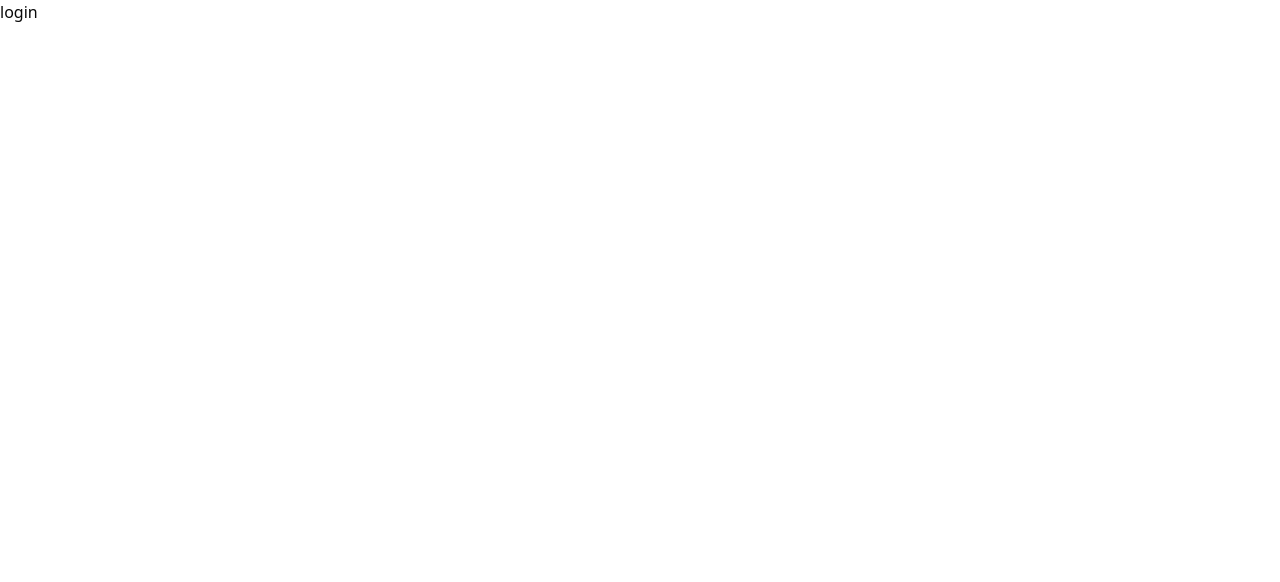
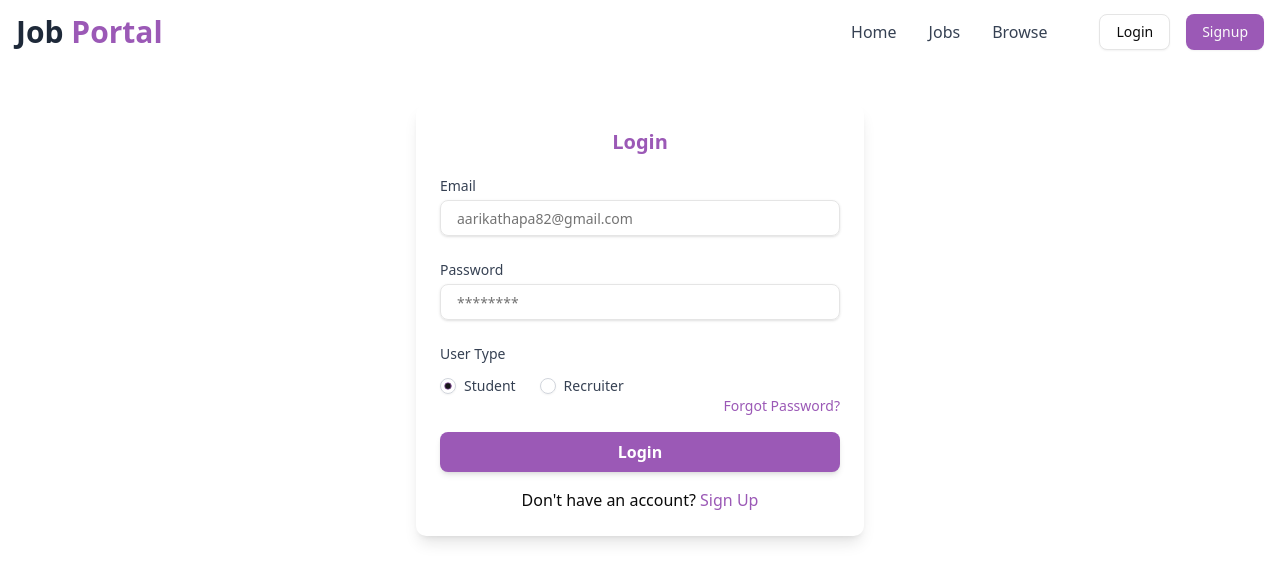
Before and after one commit to Anupama-n/job-portal, a React (Vite) app in the folder frontend/: page /login in a window 1280 px wide. Shown: the top 582 px of the page. Built offline with nearby package versions, Linux system fonts and the light colour scheme.

Commit message:
updated signup page and layout of a login page

```diff
--- a/frontend/src/components/auth/login.jsx
+++ b/frontend/src/components/auth/login.jsx
@@ -1,9 +1,90 @@
-import React from 'react'
+import React, { useState } from 'react';
+import Navbar from '../shared/Navbar';
+import { Label } from "@/components/ui/label";
+import { Input } from '../ui/input';
+import { RadioGroup, RadioGroupItem } from "@/components/ui/radio-group";
+import { Link } from 'react-router-dom';
 
 const Login = () => {
-  return (
-    <div>login</div>
-  )
-}
+    const [selectedOption, setSelectedOption] = useState("student");
 
-export default Login
+    const handleRadioChange = (value) => {
+        setSelectedOption(value);
+    };
+
+    return (
+        <div>
+            <Navbar />
+
+            <div className="max-w-md mx-auto mt-10 p-6 bg-white shadow-lg rounded-lg">
+                <form>
+                    <h1 className="font-bold text-xl text-center text-[#9B59B6] mb-5">Login</h1>
+
+                    <div className="mb-6">
+                        <Label className="block text-sm font-medium text-gray-700">Email</Label>
+                        <Input
+                            type="email"
+                            placeholder="aarikathapa82@gmail.com"
+                            className="mt-1 px-4 py-2 border rounded-md w-full shadow-sm focus:outline-none focus:ring-2 focus:ring-[#9B59B6] focus:border-[#9B59B6]"
+                        />
+                    </div>
+
+                    <div className="mb-6">
+                        <Label className="block text-sm font-medium text-gray-700">Password</Label>
+                        <Input
+                            type="password"
+                            placeholder="********"
+                            className="mt-1 px-4 py-2 border rounded-md w-full shadow-sm focus:outline-none focus:ring-2 focus:ring-[#9B59B6] focus:border-[#9B59B6]"
+                        />
+                    </div>
+
+                    <div>
+                        <Label className="block text-sm font-medium text-gray-700 mb-3">User Type</Label>
+                        <RadioGroup value={selectedOption} onValueChange={handleRadioChange}>
+                            <div className="flex items-center space-x-6">
+                                <div className="flex items-center space-x-2">
+                                    <RadioGroupItem
+                                        value="student"
+                                        name="role"
+                                        className="h-4 w-4 border-gray-300 text-[#9B59B6] focus:ring-[#9B59B6] rounded-full cursor-pointer transition-all duration-200"
+                                    />
+                                    <Label className="text-sm text-gray-700 cursor-pointer">Student</Label>
+                                </div>
+
+                                <div className="flex items-center space-x-2">
+                                    <RadioGroupItem
+                                        value="recruiter"
+                                        name="role"
+                                        className="h-4 w-4 border-gray-300 text-[#9B59B6] focus:ring-[#9B59B6] rounded-full cursor-pointer transition-all duration-200"
+                                    />
+                                    <Label className="text-sm text-gray-700 cursor-pointer">Recruiter</Label>
+                                </div>
+                            </div>
+                        </RadioGroup>
+                    </div>
+
+                    <div className="flex justify-end mb-4">
+                        <Link to="/forgot-password" className="text-sm text-[#9B59B6] hover:underline">Forgot Password?</Link>
+                    </div>
+
+                    <div className="flex justify-center">
+                        <button
+                            type="submit"
+                            className="w-full py-2 px-4 bg-[#9B59B6] text-white font-semibold rounded-md shadow-md hover:bg-[#7A3C8E] focus:outline-none focus:ring-2 focus:ring-[#9B59B6] mb-4"
+                        >
+                            Login
+                        </button>
+                    </div>
+
+                    <div className="flex justify-center">
+                        <span>
+                            Don't have an account? <Link to="/signup" className="text-[#9B59B6] hover:underline">Sign Up</Link>
+                        </span>
+                    </div>
+                </form>
+            </div>
+        </div>
+    );
+};
+
+export default Login;
--- a/frontend/src/components/auth/signup.jsx
+++ b/frontend/src/components/auth/signup.jsx
@@ -6,42 +6,61 @@ import { RadioGroup, RadioGroupItem } from "@/components/ui/radio-group";
 import { Link } from 'react-router-dom';
 
 const Signup = () => {
-    const [selectedOption, setSelectedOption] = useState("comfortable");  // State to track selected radio option
 
-    const handleRadioChange = (value) => {
-        setSelectedOption(value);
-    };
+    const [input, setInput] = useState({
+        fullname: "",
+        email: "",
+        phoneNumber: "",
+        password: "",
+        role: "",
+        file: ""
+    })
+
+
+    const changeEventHandler = (e) => {
+        setInput({ ...input, [e.target.name]: e.target.value });
+
+    }
+    const changeFileHandler = (e) => {
+        setInput({ ...input, file: e.target.files?.[0] });
+    }
+
+
+    const submitHandler = async (e) => {
+        e.preventDefault();
+        console.log(input);
+
+    }
 
     return (
         <div>
             <Navbar />
 
             <div className="max-w-md mx-auto mt-10 p-6 bg-white shadow-lg rounded-lg">
-                <form action="">
+                <form onSubmit={submitHandler} action="">
                     <h1 className="font-bold text-xl text-center text-[#9B59B6] mb-5">Sign Up</h1>
 
                     <div className="mb-4">
-                        <Label className="block text-sm font-medium text-gray-700">First Name</Label>
+                        <Label className="block text-sm font-medium text-gray-700">Full Name</Label>
                         <Input
                             type="text"
-                            placeholder="Aarika"
+                            value={input.fullname}
+                            name="fullname"
+                            onChange={changeEventHandler}
+                            placeholder="Aarika Thapa"
                             className="mt-1 px-4 py-2 border rounded-md w-full shadow-sm focus:outline-none focus:ring-2 focus:ring-[#9B59B6] focus:border-[#9B59B6]"
                         />
                     </div>
 
-                    <div className="mb-6">
-                        <Label className="block text-sm font-medium text-gray-700">Last Name</Label>
-                        <Input
-                            type="text"
-                            placeholder="Thapa"
-                            className="mt-1 px-4 py-2 border rounded-md w-full shadow-sm focus:outline-none focus:ring-2 focus:ring-[#9B59B6] focus:border-[#9B59B6]"
-                        />
-                    </div>
+
 
                     <div className="mb-6">
                         <Label className="block text-sm font-medium text-gray-700">Email</Label>
                         <Input
                             type="text"
+                            value={input.email}
+                            name="email"
+                            onChange={changeEventHandler}
                             placeholder="arikathapa82@gmail.com"
                             className="mt-1 px-4 py-2 border rounded-md w-full shadow-sm focus:outline-none focus:ring-2 focus:ring-[#9B59B6] focus:border-[#9B59B6]"
                         />
@@ -50,6 +69,9 @@ const Signup = () => {
                         <Label className="block text-sm font-medium text-gray-700">Password</Label>
                         <Input
                             type="password"
+                            value={input.password}
+                            name="password"
+                            onChange={changeEventHandler}
                             placeholder="**********"
                             className="mt-1 px-4 py-2 border rounded-md w-full shadow-sm focus:outline-none focus:ring-2 focus:ring-[#9B59B6] focus:border-[#9B59B6]"
                         />
@@ -60,6 +82,9 @@ const Signup = () => {
                         <Label className="block text-sm font-medium text-gray-700">Phone Number</Label>
                         <Input
                             type="text"
+                            value={input.phoneNumber}
+                            name="phoneNumber"
+                            onChange={changeEventHandler}
                             placeholder="9852618290"
                             className="mt-1 px-4 py-2 border rounded-md w-full shadow-sm focus:outline-none focus:ring-2 focus:ring-[#9B59B6] focus:border-[#9B59B6]"
                         />
@@ -67,35 +92,45 @@ const Signup = () => {
 
                     <div className="mb-6">
                         <Label className="block text-sm font-medium text-gray-700 mb-3">User Type</Label>
-                        <RadioGroup value={selectedOption} onValueChange={handleRadioChange}>
-                            <div className="flex items-center space-x-6" >
+                        <div className="flex items-center space-x-6">
+                            <div className="flex items-center space-x-2">
+                                <input
+                                    type="radio"
+                                    id="student"
+                                    value="student"
+                                    name="role"
+                                    checked={input.role === "student"}
+                                    onChange={changeEventHandler}
+                                    className="h-4 w-4 border-gray-300 text-[#9B59B6] focus:ring-[#9B59B6] rounded-full cursor-pointer transition-all duration-200"
+                                />
+                                <Label htmlFor="student" className="text-sm text-gray-700 cursor-pointer">
+                                    Student
+                                </Label>
+                            </div>
 
-                                <div className="flex items-center space-x-2">
-                                    <RadioGroupItem
-                                        value="student"
-                                        name="role"
-                                        className="h-4 w-4 border-gray-300 text-[#9B59B6] focus:ring-[#9B59B6] rounded-full cursor-pointer transition-all duration-200"
-                                    />
-                                    <Label htmlFor="r1" className="text-sm text-gray-700 cursor-pointer">Student</Label>
-                                </div>
+                            <div className="flex items-center space-x-2">
+                                <input
+                                    type="radio"
+                                    id="recruiter"
+                                    value="recruiter"
+                                    name="role"
+                                    checked={input.role === "recruiter"}
+                                    onChange={changeEventHandler}
+                                    className="h-4 w-4 border-gray-300 text-[#9B59B6] focus:ring-[#9B59B6] rounded-full cursor-pointer transition-all duration-200"
+                                />
+                                <Label htmlFor="recruiter" className="text-sm text-gray-700 cursor-pointer">
+                                    Recruiter
+                                </Label>
+                            </div>
+                        </div>
+                    </div>
 
-
-                                <div className="flex items-center space-x-2">
-                                    <RadioGroupItem
-                                        value="recruiter"
-                                        name="role"
-                                        className="h-4 w-4 border-gray-300 text-[#9B59B6] focus:ring-[#9B59B6] rounded-full cursor-pointer transition-all duration-200"
-                                    />
-                                    <Label htmlFor="r2" className="text-sm text-gray-700 cursor-pointer">Recruiter</Label>
-                                </div>
-                            </div>
-                        </RadioGroup>
-                    </div>
                     <div className='flex items-center gap-2 mb-5'>
                         <Label>Profile</Label>
                         <Input
                             accept="image/*"
                             type="file"
+                            onChange={changeFileHandler}
                             className="cursor-pointer"
                         />
                     </div>
```
